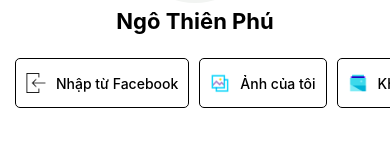
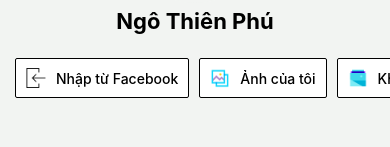
Before and after one commit to ChatBox-Project/fontend_zalo_mobile_v3, a React Native app: screen /Personal in a window 390 px wide. Shown: the part 331-478 px from the top of the page. Built offline with nearby package versions, Linux system fonts and the light colour scheme.

Commit message:
cap nhat lai giao dien trang ca nhan

```diff
--- a/screen/Individual/PersonalScreen.js
+++ b/screen/Individual/PersonalScreen.js
@@ -69,9 +69,9 @@ function PersonalScreen({ navigation }) {
                       marginHorizontal: 5,
                       paddingHorizontal: 10,
                       marginTop: 10,
-                      height: 50,
-                      borderRadius: 5,
-                      borderWidth: 0.5
+                      height: 40,
+                      borderRadius: 2,
+                      borderWidth: 0.2
                     }}
                   >
                     <Image source={item.image} style={{ width: 20, height: 20 }} />
@@ -95,7 +95,7 @@ function PersonalScreen({ navigation }) {
 const styles = StyleSheet.create({
   container: {
     flex: 1,
-    backgroundColor: "#fff",
+    backgroundColor: GRAY,
   },
 });
 
```
